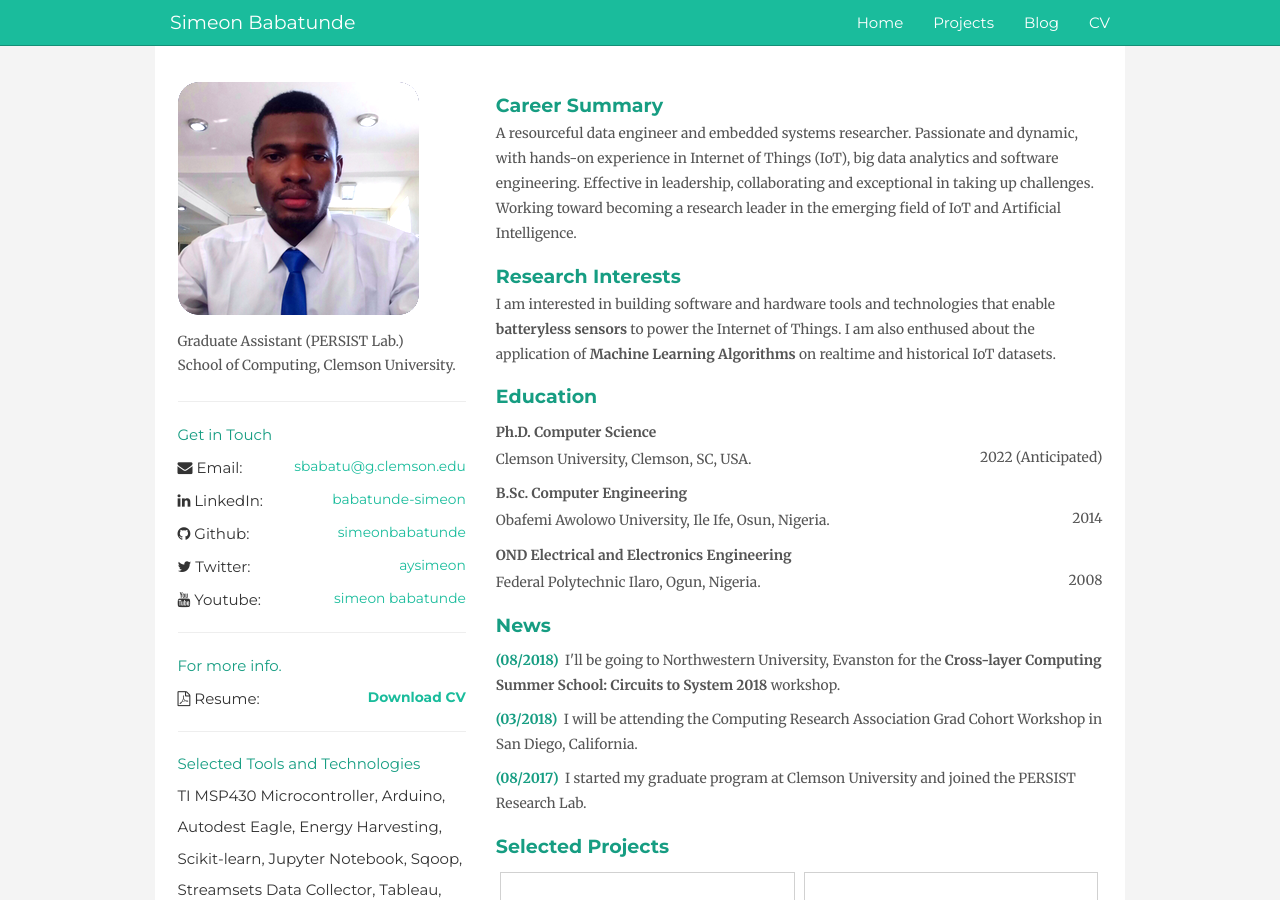
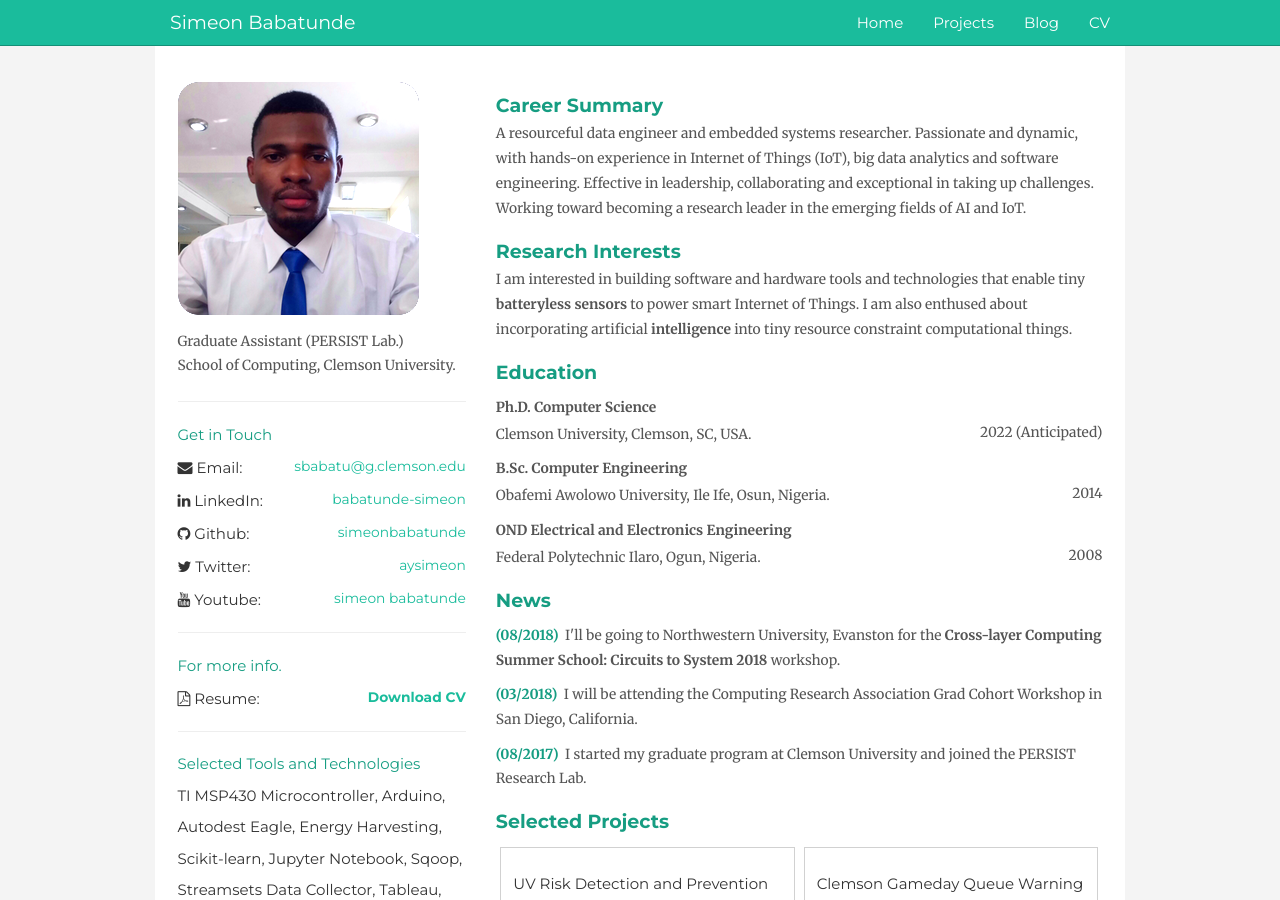
Before and after one commit to simeonbabatunde/simeonbabatunde.github.io, a Jekyll site: the page built from index.html, in a window 1280 px wide and 900 px high. Built offline with Jekyll 4.4.1, drawn with Linux system fonts in a browser that asks for light colours; nearby versions of some CDN libraries; comment, search, counter and statistics services are not loaded.

Commit message:
updated the homepage

```diff
--- a/index.html
+++ b/index.html
@@ -4,12 +4,11 @@
 <p>A resourceful data engineer and embedded systems researcher. Passionate and dynamic, with hands-on
 experience in Internet of Things (IoT), big data analytics and software engineering. Effective in leadership,
 collaborating and exceptional in taking up challenges. Working toward becoming a research leader in the
-emerging field of IoT and Artificial Intelligence.</p>
+emerging fields of AI and IoT.</p>
 
   <h2 class="myh2">Research Interests</h2>
-  <p>I am interested in building software and hardware tools and technologies that enable <strong>batteryless sensors</strong> to power
-     the Internet of Things. I am also enthused about the application of <strong>Machine Learning Algorithms</strong> on realtime and
-     historical IoT datasets.</p>
+  <p>I am interested in building software and hardware tools and technologies that enable tiny <strong>batteryless sensors</strong> to power
+     smart Internet of Things. I am also enthused about incorporating artificial <strong>intelligence</strong> into tiny resource constraint computational things.</p>
 
   <h2 class="myh2">Education</h2>
   <strong class="mystrong"><p class="compact1">Ph.D. Computer Science</p></strong>
```
Also changed, not shown: 1 other file.
